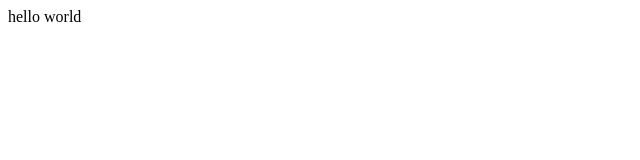
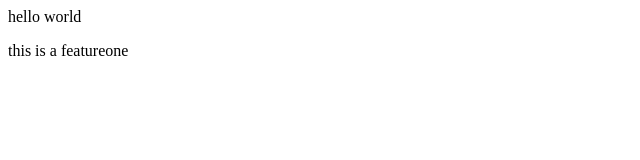
Before and after one commit to Gautamkumarkhatvani/localrepo, a plain HTML site: page index.html in a window 1280 px wide. Shown: the whole page, without its empty margins (0-640 px from the left). Drawn offline with Linux system fonts and the light colour scheme.

Commit message:
check branch

```diff
--- a/index.html
+++ b/index.html
@@ -1 +1,2 @@
 <p>hello world</p>
+    <p>this is a featureone</p
```
